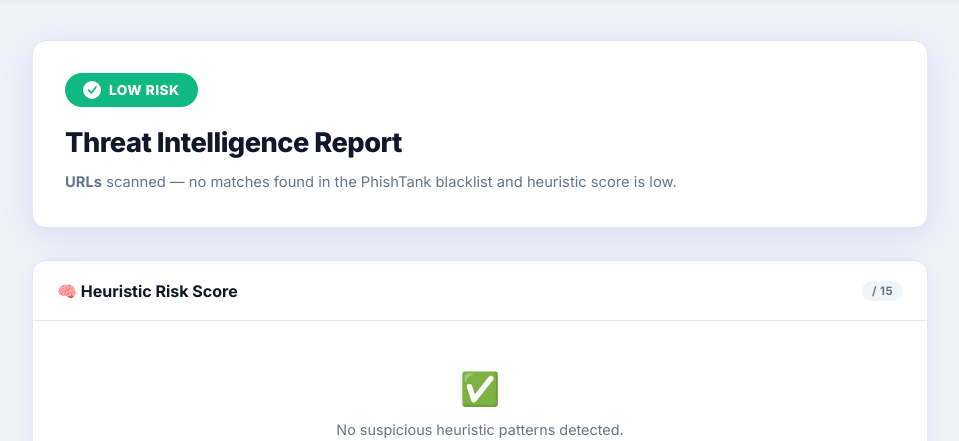
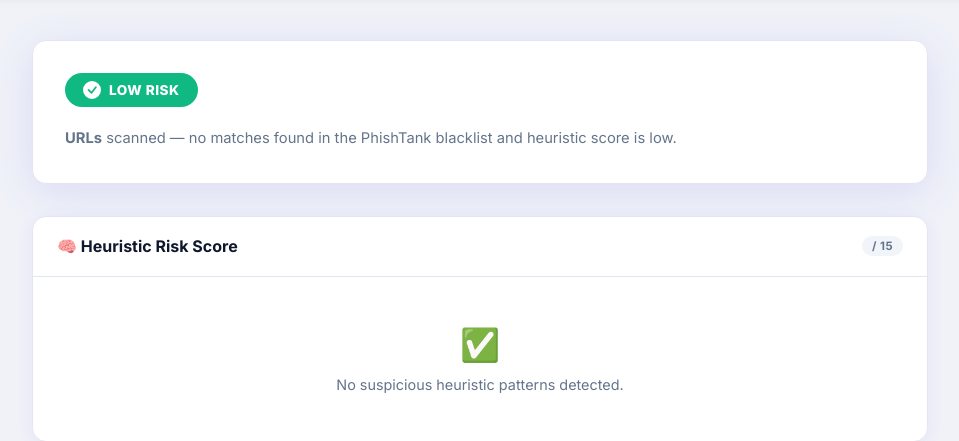
Before and after one commit to mfarhan023/FYP_system, a Flask app: template templates/result.html in a window 1280 px wide. Shown: the part 61-502 px from the top of the page, without its empty margins (160-1119 px from the left). Run offline with Flask 3, Linux system fonts and the light colour scheme; the template is opened without the code that fills it, so the values that code supplies are empty.

Commit message:
Remove 'Threat Intelligence Report' heading from result page

```diff
--- a/templates/result.html
+++ b/templates/result.html
@@ -36,7 +36,6 @@
             </div>
             {% endif %}
 
-            <h1 class="result-title">Threat Intelligence Report</h1>
             <p class="result-subtitle">
                 {% if result.label == 'Confirmed Phishing' %}
                 ⚠️ <strong>{{ result.blacklisted_count }} URL{{ 's' if result.blacklisted_count != 1 else '' }}</strong>
```
